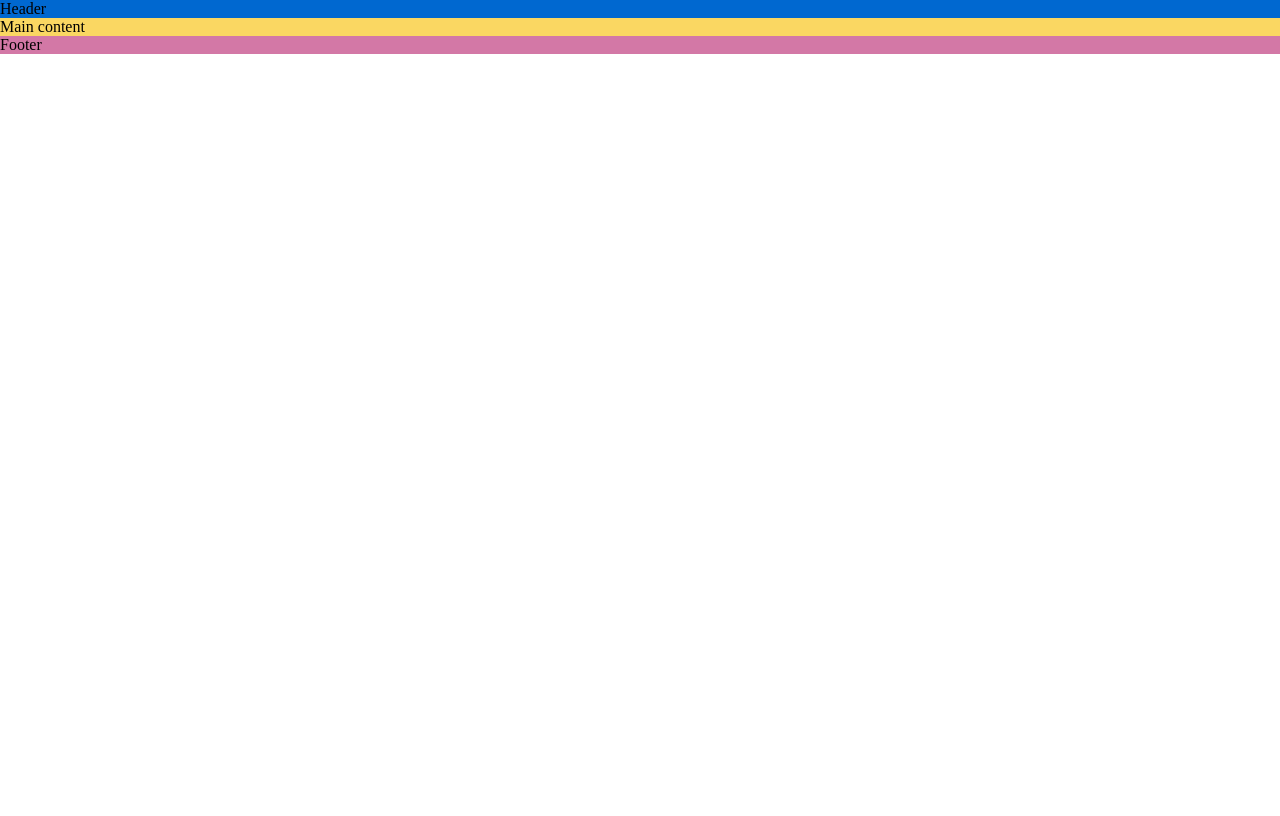
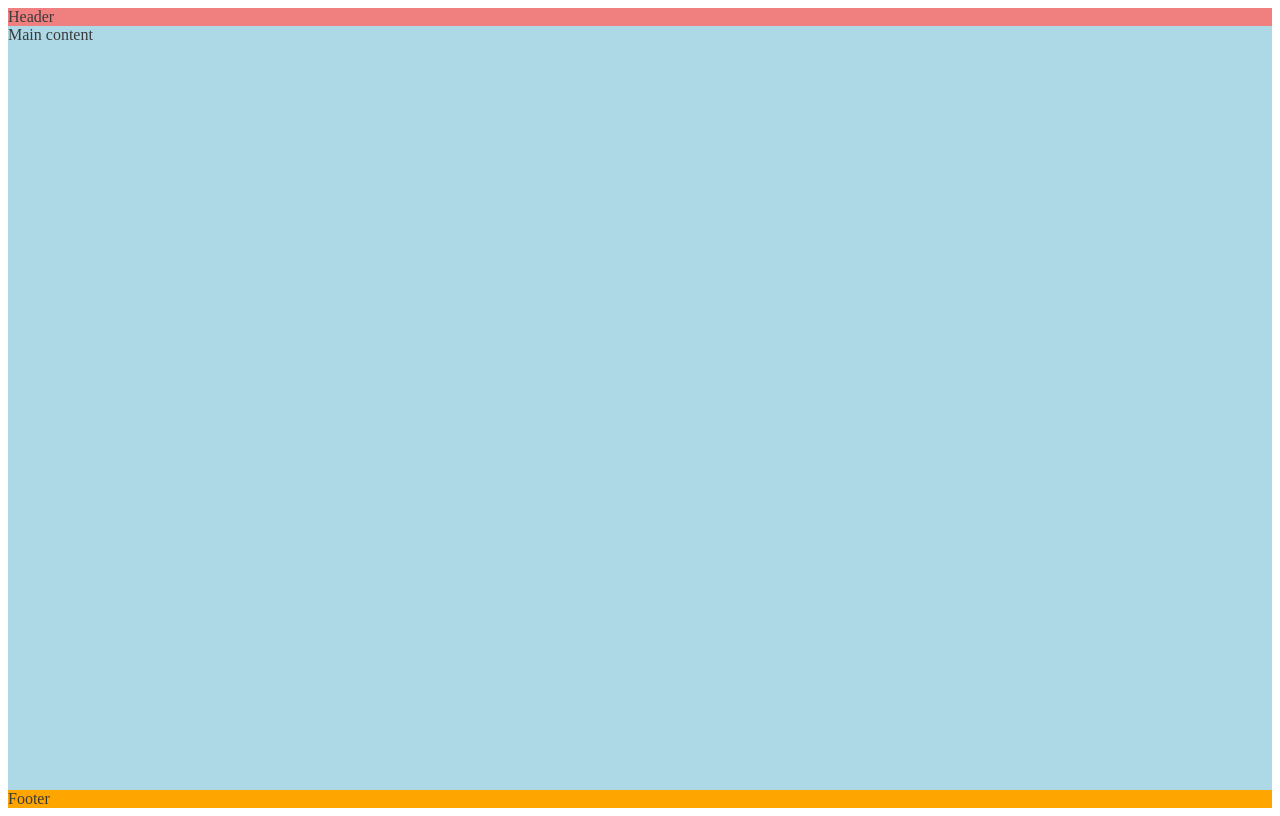
Before and after one commit to Pazzyb/love-running, a plain HTML site: page index.html in a window 1280 px wide. Drawn offline with Linux system fonts and the light colour scheme.

Commit message:
Imported Google fonts

```diff
--- a/assets/css/style.css
+++ b/assets/css/style.css
@@ -1,17 +1,36 @@
+/* Google fonts import */
+@import url('https://fonts.googleapis.com/css2?family= Lato:ital,wght@0,100;0,300;0,400;0,700;0,900;1,100;1,300;1,400;1,700;1,900 &family=Oswald:wght@200..700&display=swap')
+
+/* Asterisk wildcard selector to override default styles added by the browser */
 * {
+    padding: 0;
     margin: 0;
-    padding: 0;
     box-sizing: border-box;
 }
 
-header {
-    background-color: #0068d0;
+/* General styles */
+body {
+    min-height: 100vh;
+    display: flex;
+    flex-direction: column;
+    /* Generic project styles */
+    color: #3a3a3a;
 }
 
-main {
-    background-color: #fad762;
+
+/* Header */
+header {
+    background-color: lightcoral;
 }
 
+/* Main content */
+main {
+    background-color: lightblue;
+    /* Make main element take up any surplus space to push footer down */
+    flex: 1 0 auto;
+}
+
+/* Footer */
 footer {
-    background-color: #d378a6;
+    background-color: orange;
 }
```
